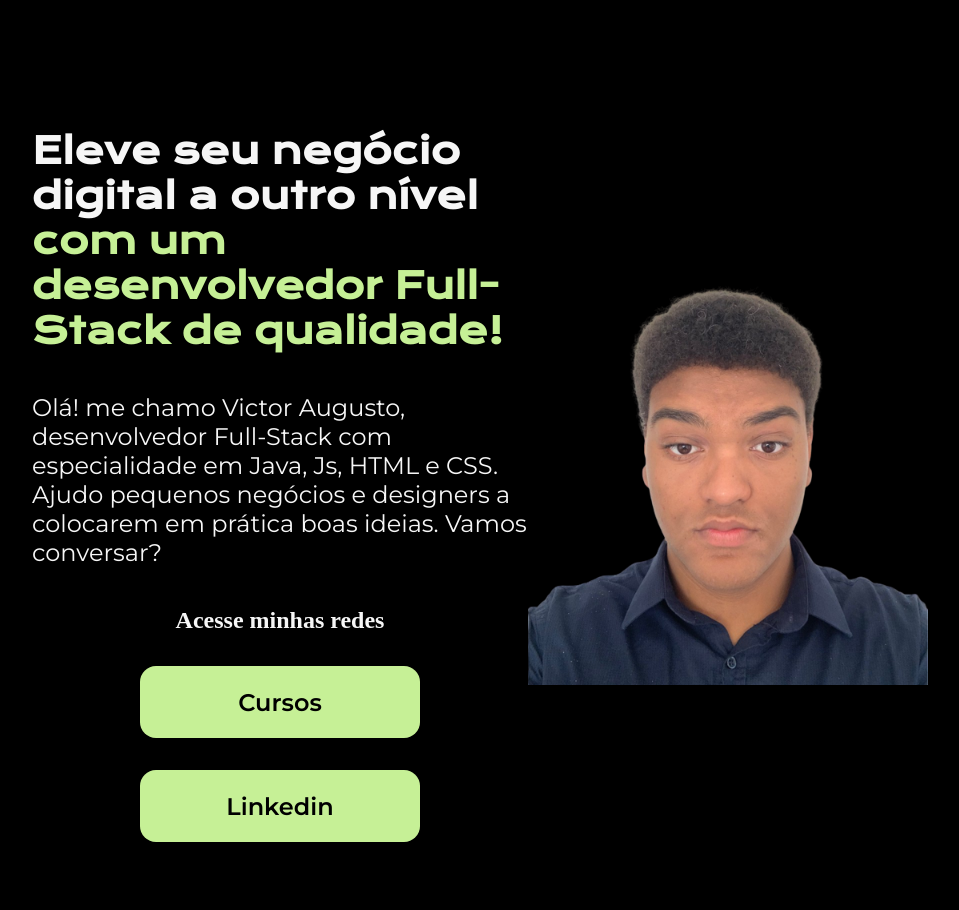
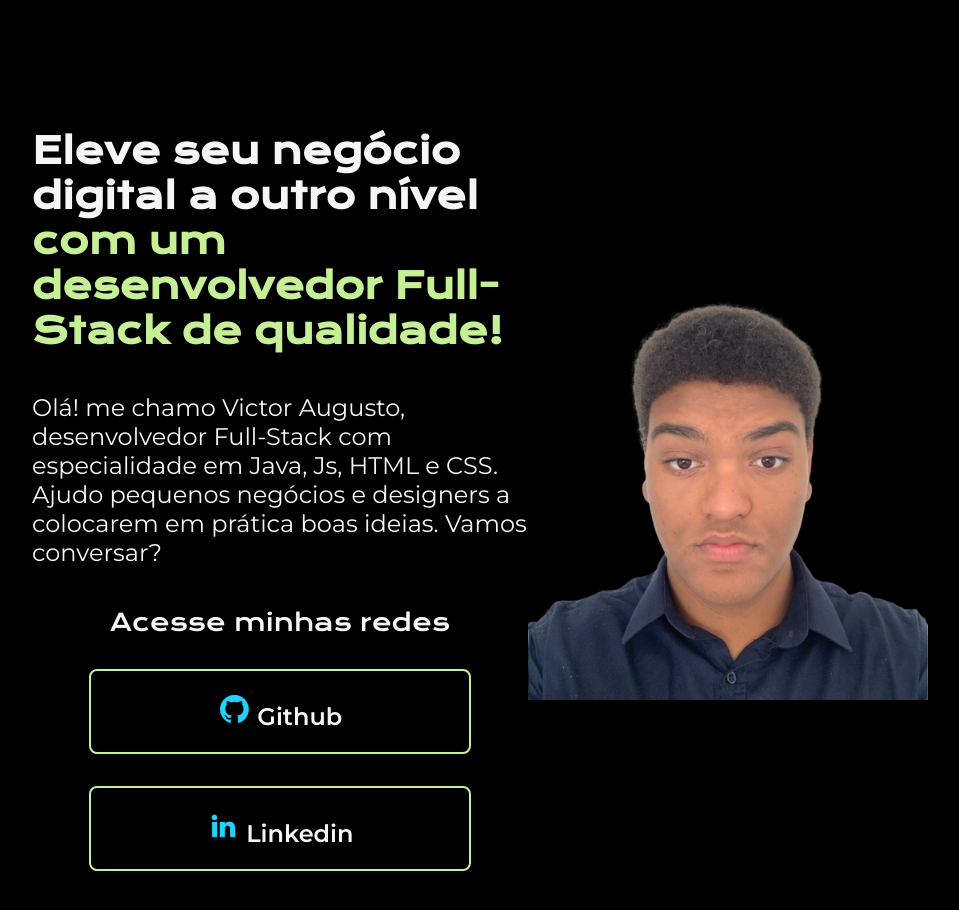
Before and after one commit to victorallves/portfolio-new, a plain HTML site: page index.html in a window 1280 px wide. Shown: the whole page, without its empty margins (160-1119 px from the left). Drawn offline with nearby package versions, Linux system fonts and the light colour scheme.

Commit message:
adicionando icones e estilos nos botoes

```diff
--- a/css/style.css
+++ b/css/style.css
@@ -47,16 +47,22 @@ body{
     gap: 32px;
 }
 
+.apresentacao__links__subtitulo{
+    font-family: 'Krona One', sans-serif;
+    font-weight: 400;
+    font-size: 24px;
+}
+
 .apresentacao__links__link{
-    background-color: #c6f096;
-    width: 280px;
+    width: 378px;
     text-align: center;
-    border-radius: 16px;
+    border-radius: 8px;
     font-size: 24px;
     font-weight: 600;
     padding: 21.5px 0;
     text-decoration: none;
-    color: #000000;
+    color: #F6F6F6;
+    border: 2px solid #c6f096;
     font-family: 'Montserrat', sans-serif;
 }
 
--- a/index.html
+++ b/index.html
@@ -22,12 +22,18 @@
             colocarem em prática boas ideias. Vamos
             conversar?</p>
             <div class="apresentacao__links">
-                <h2>Acesse minhas redes</h2>
-                <a class="apresentacao__links__link" href="https://cursos.alura.com.br/user/victorallves/fullCertificate/bf313ccd2664d7852dd60a06f04725e8">Cursos</a>
-                <a class="apresentacao__links__link" href="https://www.linkedin.com/in/victor-augusto-28445a23b/">Linkedin</a>
+                <h2 class="apresentacao__links__subtitulo">Acesse minhas redes</h2>
+                <a class="apresentacao__links__link" href="https://github.com/victorallves">
+                    <img src="./img/github.png" alt="logo github">
+                    Github
+                </a>
+                <a class="apresentacao__links__link" href="https://www.linkedin.com/in/victor-augusto-28445a23b/">
+                    <img src="./img/linkedin.png" alt="logo linkedin">
+                    Linkedin
+                </a>
             </div>
         </section>
-        <img class="imagem" src="./img/imagem.png" alt="Foto do Victor">
+        <img class="imagem" src="./img/victor.png" alt="Foto do Victor">
     </main>
     <footer></footer>
 </body>
```
Also changed, not shown: img/github.png (added), img/linkedin.png (added), img/victor.png (renamed from img/imagem.png).
